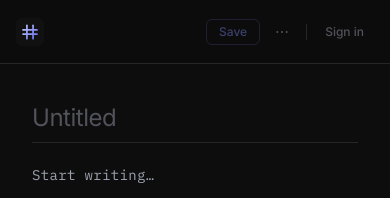
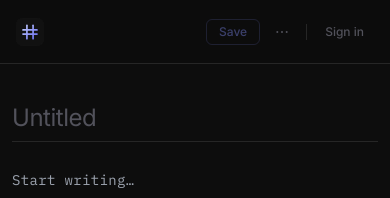
Before and after one commit to prathamudeshmukh/markdown-reader, a React (Vite) app: page / in a window 390 px wide. Shown: the top 198 px of the page. Built offline with nearby package versions, Linux system fonts and the light colour scheme; no server answers.

Commit message:
improve editor mode in mobile screens

```diff
--- a/src/components/DocTitle.tsx
+++ b/src/components/DocTitle.tsx
@@ -1,3 +1,5 @@
+import { useEffect, useRef } from 'react';
+
 interface DocTitleProps {
   title: string | null;
   mode: 'editor' | 'preview';
@@ -5,6 +7,15 @@ interface DocTitleProps {
 }
 
 export default function DocTitle({ title, mode, onChange }: DocTitleProps) {
+  const textareaRef = useRef<HTMLTextAreaElement>(null);
+
+  useEffect(() => {
+    const el = textareaRef.current;
+    if (!el) return;
+    el.style.height = 'auto';
+    el.style.height = `${el.scrollHeight}px`;
+  }, [title, mode]);
+
   if (mode === 'preview') {
     if (!title) return null;
     return (
@@ -36,16 +47,21 @@ export default function DocTitle({ title, mode, onChange }: DocTitleProps) {
   }
 
   return (
-    <div className="w-full max-w-3xl mx-auto px-8 sm:px-12 pt-10 pb-0">
-      <input
-        type="text"
+    <div className="w-full max-w-3xl mx-auto px-3 sm:px-12 pt-10 pb-0">
+      <textarea
+        ref={textareaRef}
+        rows={1}
         value={title ?? ''}
         placeholder="Untitled"
-        onChange={(e) => onChange(e.target.value)}
+        onChange={(e) => {
+          onChange(e.target.value);
+          e.target.style.height = 'auto';
+          e.target.style.height = `${e.target.scrollHeight}px`;
+        }}
         onKeyDown={(e) => {
           if (e.key === 'Enter') {
             e.preventDefault();
-            (e.currentTarget as HTMLInputElement).blur();
+            (e.currentTarget as HTMLTextAreaElement).blur();
           }
         }}
         className="doc-title-input w-full bg-transparent outline-none"
@@ -62,6 +78,8 @@ export default function DocTitle({ title, mode, onChange }: DocTitleProps) {
           paddingBottom: '0.6rem',
           transition: 'border-color 0.15s ease',
           fontFamily: 'Inter, system-ui, sans-serif',
+          resize: 'none',
+          overflow: 'hidden',
         }}
         aria-label="Document title"
       />
--- a/src/components/Editor.tsx
+++ b/src/components/Editor.tsx
@@ -9,7 +9,7 @@ export default function Editor({ value, onChange }: EditorProps) {
       style={{ backgroundColor: 'var(--bg-primary)' }}
     >
       <textarea
-        className="editor-textarea flex-1 w-full max-w-3xl px-8 sm:px-12 pt-4 pb-24 font-mono text-sm resize-none outline-none leading-8 tracking-wide"
+        className="editor-textarea flex-1 w-full max-w-3xl px-3 sm:px-12 pt-4 pb-24 font-mono text-sm resize-none outline-none leading-8 tracking-wide"
         style={{
           backgroundColor: 'transparent',
           color: 'var(--text-primary)',
```
